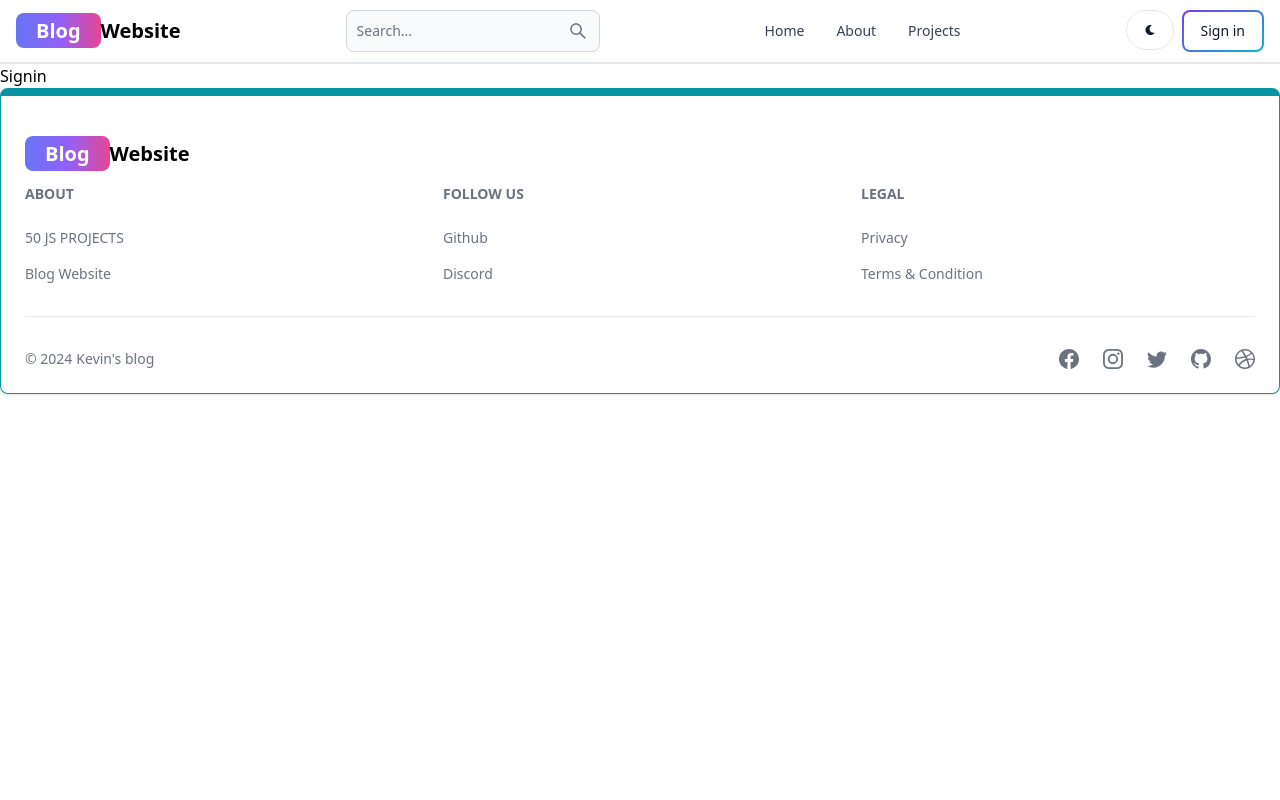
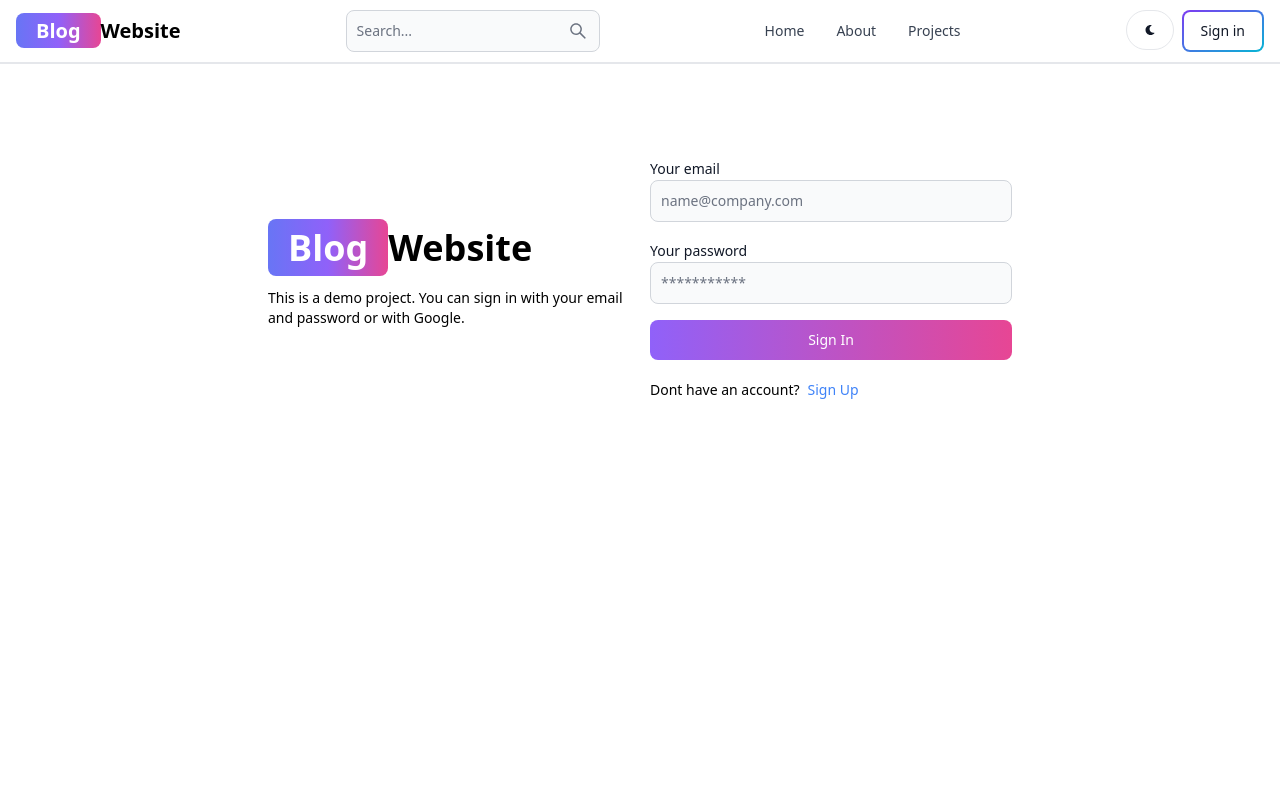
Before and after one commit to kevinkalenga/Mern_Blog, a React (Vite) app in the folder client/: page /sign-in in a window 1280 px wide. Shown: the top 800 px of the page. Built offline with nearby package versions, Linux system fonts and the light colour scheme.

Commit message:
Complete signin page functionality

```diff
--- a/client/src/pages/SignIn.jsx
+++ b/client/src/pages/SignIn.jsx
@@ -1,6 +1,113 @@
 
-export default function Signin() {
+import {Link, useNavigate} from "react-router-dom";
+import {Alert, Button, Label, Spinner, TextInput} from 'flowbite-react';
+
+import { useState } from "react";
+export default function SignIn() {
+
+  const navigate = useNavigate()
+  const [formData, setFormData] = useState({});
+  const [errorMessage, setErrorMessage] = useState(null);
+  const [loading, setLoading] = useState(false)
+
+  const handleChange = (e) => {
+    setFormData({
+      ...formData,
+      [e.target.id]:e.target.value.trim()
+    })
+  }
+  console.log(formData)
+
+   const handleSubmit = async(e) => {
+      e.preventDefault();
+      if(!formData.email || !formData.password) {
+        return setErrorMessage('Please fill out all fields')
+      }
+      try {
+        setLoading(true)
+        setErrorMessage(null)
+        const res = await fetch('/api/auth/signin', {
+          method: 'POST',
+          headers: {
+            'Content-Type':'application/json'
+          },
+          body: JSON.stringify(formData),
+        })
+        const data = await res.json();
+        if(data.success === false) {
+          return setErrorMessage(data.message)
+        }
+        setLoading(false);
+        if(res.ok) {
+          navigate('/')
+        }
+      } catch (error) {
+        setErrorMessage(error.message);
+        setLoading(false)
+      }
+   }
+
+
   return (
-    <div>Signin</div>
+    <div className="min-h-screen mt-20">
+       <div className="flex p-3 max-w-3xl mx-auto flex-col md:flex-row
+         md:items-center gap-5">
+          {/* left */}
+          <div className="flex-1">
+            <Link
+              to='/'
+              className='font-bold dark:text-white text-4xl'
+            >
+             <span className='px-5 py-1 bg-gradient-to-r from-indigo-500
+                  via-purple-500 to-pink-500 rounded-lg text-white'>
+                 Blog
+             </span>
+                 Website
+            </Link>
+            <p className="text-sm mt-5">
+                This is a demo project. You can sign in with your email and password
+                or with Google.
+            </p>
+          </div>
+          {/* right */}
+          <div className="flex-1">
+             <form className="flex flex-col gap-4" onSubmit={handleSubmit}>
+
+               <div>
+                 <Label value="Your email" />
+                 <TextInput type="email" placeholder="name@company.com" id="email"onChange={handleChange} />
+               </div>
+               <div>
+                 <Label value="Your password" />
+                 <TextInput type="password" placeholder="***********" id="password"onChange={handleChange} />
+
+               </div>
+               <Button gradientDuoTone="purpleToPink" type="submit" disabled={loading}>
+                  {
+                    loading ? (
+                      <>
+                        <Spinner size="sm" />
+                        <span className="pl-3">Loading...</span>
+                      </>
+                    ) :  ('Sign In'
+                  )}
+               </Button>
+             </form>
+             <div className="flex gap-2 mt-5 text-sm">
+              <span>Dont have an account?</span>
+              <Link to="/sign-up" className="text-blue-500">
+                 Sign Up
+              </Link>
+             </div>
+             {
+               errorMessage && (
+                 <Alert className="mt-5" color="failure">
+                    {errorMessage}
+                 </Alert>
+               )
+             }
+          </div>
+       </div>
+    </div>
   )
 }
```
